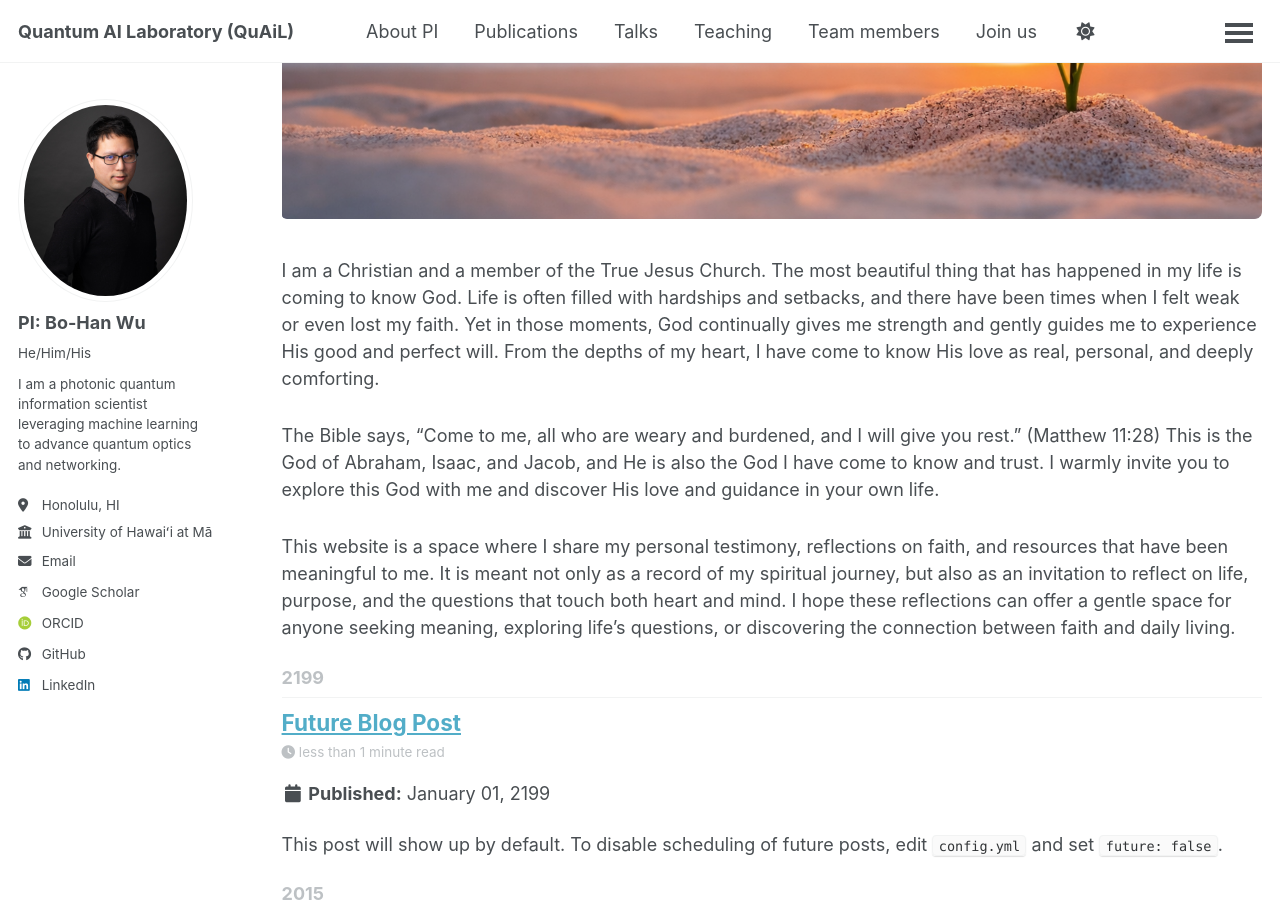
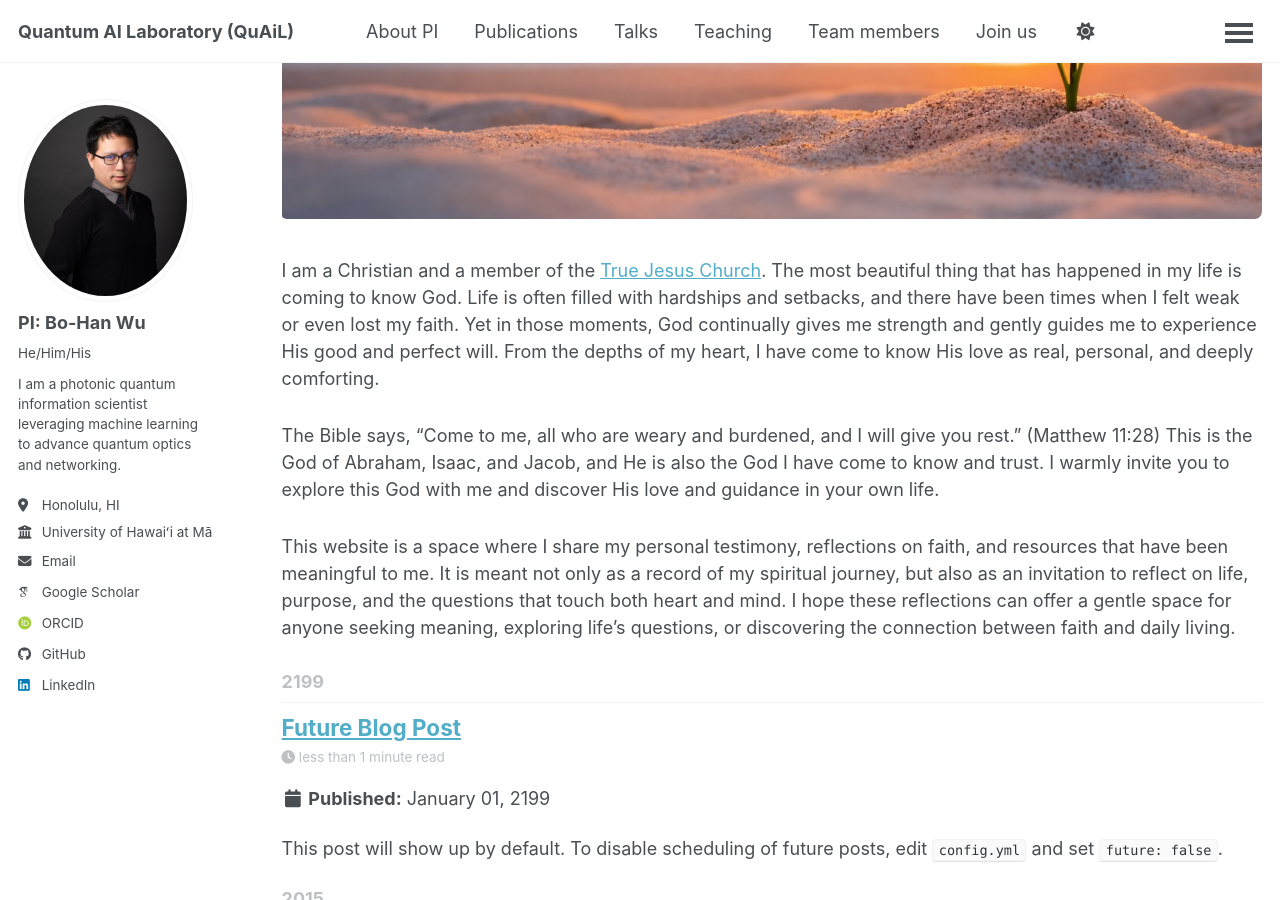
Before and after one commit to go705/go705.github.io, a Jekyll site: the page built from _pages/year-archive.html, in a window 1280 px wide and 900 px high, scrolled down 587 px. Built offline with Jekyll 4.4.1, drawn with Linux system fonts in a browser that asks for light colours; some web fonts are replaced; a script bundle is joined from its source files by our own code; library files that are not in the unit come from our copies.

Commit message:
Update year-archive.html

```diff
--- a/_pages/year-archive.html
+++ b/_pages/year-archive.html
@@ -11,18 +11,17 @@
 <img src="/assets/images/Faith.jpeg" style="width:100%; margin-bottom: 20px; border-radius: 4px;" alt="Faith and Life">
 {% capture written_year %}'None'{% endcapture %}
 
-<p>
-I am a Christian and a member of the True Jesus Church. The most beautiful thing that has happened in my life is coming to know God. Life is often filled with hardships and setbacks, and there have been times when I felt weak or even lost my faith. Yet in those moments, God continually gives me strength and gently guides me to experience His good and perfect will. From the depths of my heart, I have come to know His love as real, personal, and deeply comforting.
+<p style="margin-bottom: 30px;">
+I am a Christian and a member of the <a href="https://tjc.org/usa/">True Jesus Church</a>. The most beautiful thing that has happened in my life is coming to know God. Life is often filled with hardships and setbacks, and there have been times when I felt weak or even lost my faith. Yet in those moments, God continually gives me strength and gently guides me to experience His good and perfect will. From the depths of my heart, I have come to know His love as real, personal, and deeply comforting.
 </p>
 
-<p style="margin-top: 30px;">
+<p style="margin-bottom: 30px;">
 The Bible says, “Come to me, all who are weary and burdened, and I will give you rest.” (Matthew 11:28) This is the God of Abraham, Isaac, and Jacob, and He is also the God I have come to know and trust. I warmly invite you to explore this God with me and discover His love and guidance in your own life.
 </p>
 
-<p style="margin-top: 30px;">
+<p style="margin-bottom: 30px;">
 This website is a space where I share my personal testimony, reflections on faith, and resources that have been meaningful to me. It is meant not only as a record of my spiritual journey, but also as an invitation to reflect on life, purpose, and the questions that touch both heart and mind. I hope these reflections can offer a gentle space for anyone seeking meaning, exploring life’s questions, or discovering the connection between faith and daily living.
 </p>
-
 
 {% for post in site.posts %}
   {% capture year %}{{ post.date | date: '%Y' }}{% endcapture %}
```
